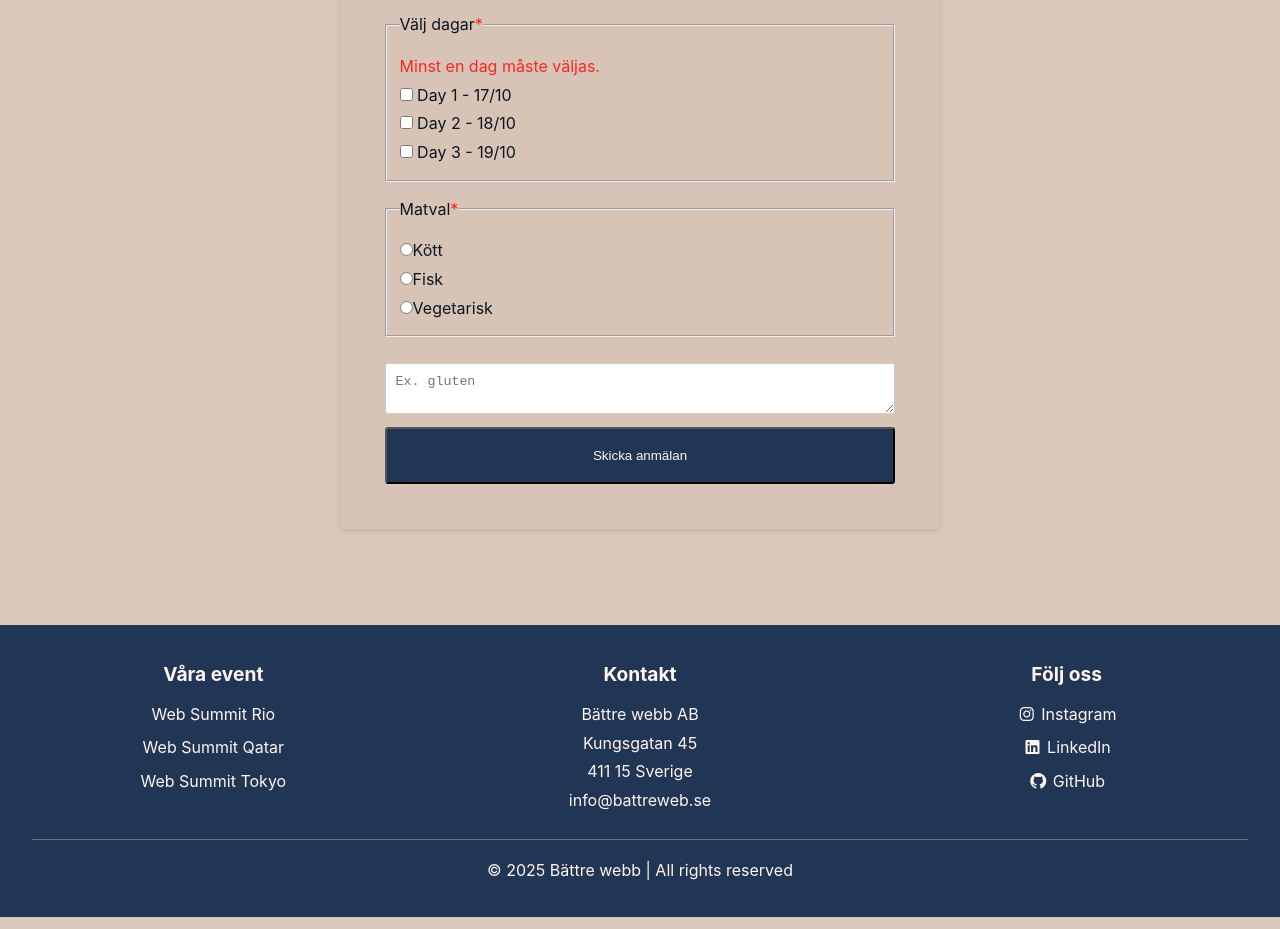
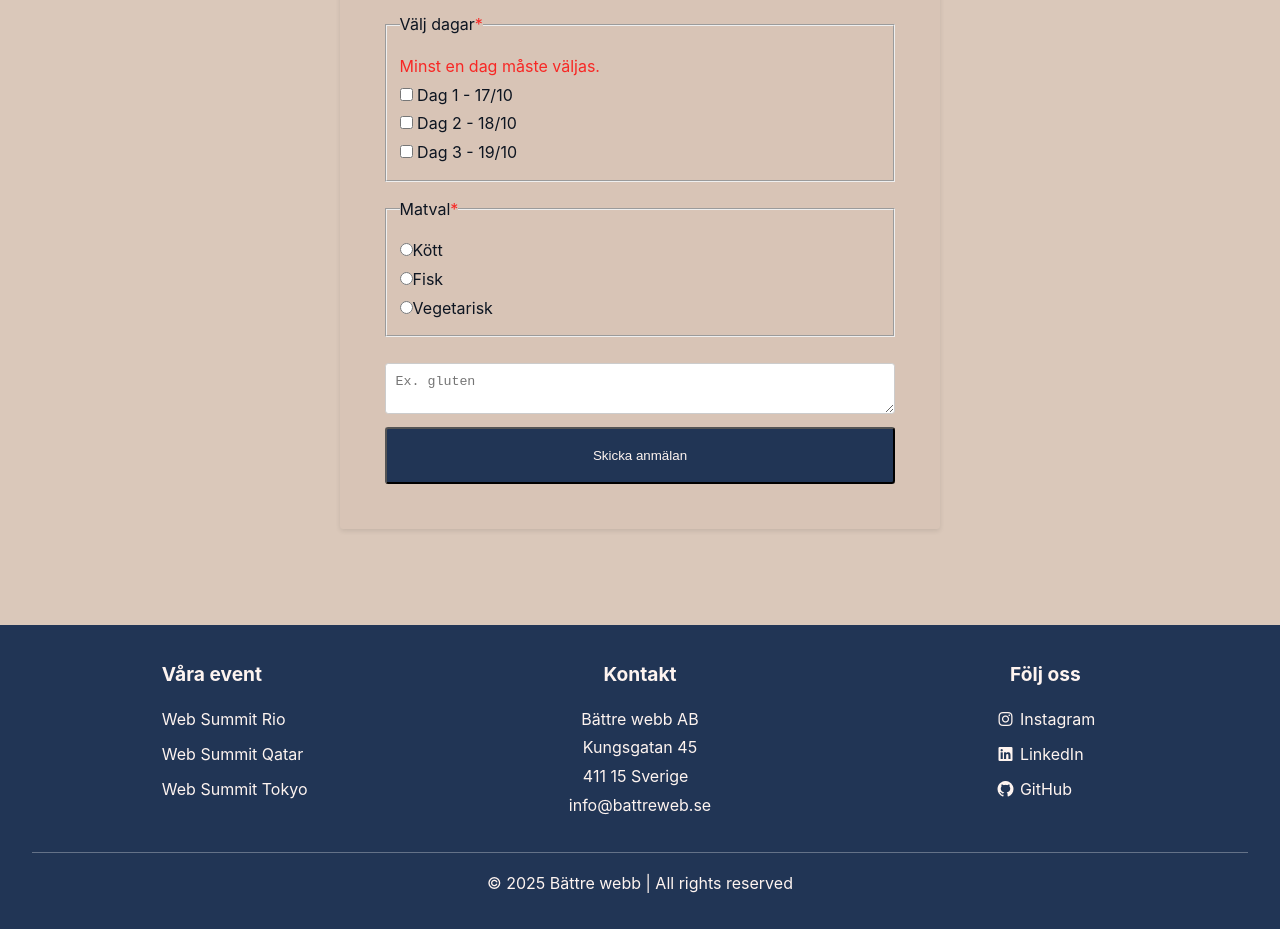
Before and after one commit to antoninadubrovska/better-web, a plain HTML site: page register.html in a window 1280 px wide. Shown: the part 776-1705 px from the top of the page. Drawn offline with Linux system fonts and the light colour scheme.

Commit message:
Updated footer - grid layout, minor fixes register.html

```diff
--- a/register.html
+++ b/register.html
@@ -53,17 +53,17 @@
 
               <label for="day-1">
                 <input type="checkbox" id="day-1" name="days" value="day-1" />
-                Day 1 - 17/10
+                Dag 1 - 17/10
               </label>
 
               <label for="day-2">
                 <input type="checkbox" id="day-2" name="days" value="day-2" />
-                Day 2 - 18/10
+                Dag 2 - 18/10
               </label>
 
               <label for="day-3">
                 <input type="checkbox" id="day-3" name="days" value="day-3" />
-                Day 3 - 19/10
+                Dag 3 - 19/10
               </label>
             </fieldset>
 
--- a/style.css
+++ b/style.css
@@ -388,25 +388,24 @@ article {
 footer {
   background: var(--background-two);
   color: var(--text-light);
-  padding: 2rem 2rem;
+  padding: 2rem;
   margin-top: 2rem;
 }
 
 .footer-container {
-  display: flex;
-  flex-direction: column;
-  gap: 4rem;
-  /* padding: 2rem; */
+  gap: 3rem;
+  display: grid;
   text-align: center;
-
-  /* justify-content: space-between;
-	  max-width: 1100px;
-	   margin: 0 auto; */
+  grid-template-columns: 1fr;
+  width: 100%;
+  margin: 0 auto;
 }
 
 .footer-section {
+  display: grid;
+  place-items: center;
   h3 {
-    margin-bottom: 0.5rem;
+    margin-bottom: 0.8rem;
     font-size: 1.2rem;
   }
   ul {
@@ -421,21 +420,18 @@ footer {
     text-decoration: none;
   }
   a:hover {
-    /* text-decoration: underline; */
     color: var(--accent-three-hover);
   }
 }
 
-/* .events {
-	display: flex;
-	flex-direction: column;
-	align-content: flex-start;
-  } */
+address {
+  font-style: normal;
+}
 
 .footer-bottom {
   text-align: center;
   border-top: 1px solid rgba(255, 255, 255, 0.3);
-  margin-top: 1.5rem;
+  margin-top: 2rem;
   padding-top: 1rem;
   font-size: 1rem;
 }
@@ -443,17 +439,25 @@ footer {
 /* Responsive */
 @media (min-width: 700px) {
   .footer-container {
-    flex-direction: row;
-    display: flex;
-    justify-content: space-between;
+    grid-template-columns: repeat(3, 1fr);
+    text-align: left;
+    align-items: start;
+    max-width: 1224px;
+    margin: 0 auto;
+    padding: 0 2rem;
+    gap: 4rem;
   }
 
-  .footer-section {
-    flex: 1;
+  .footer-bottom {
+    grid-column: span 3;
   }
 
+  /* .footer-section {
+??????????????????????????????????/
+  } */
+
   .footer-section ul li {
-    margin-bottom: 0.3rem;
+    margin-bottom: 0.4rem;
   }
 }
 
```
Also changed, not shown: index.html (+5 -0 lines).
